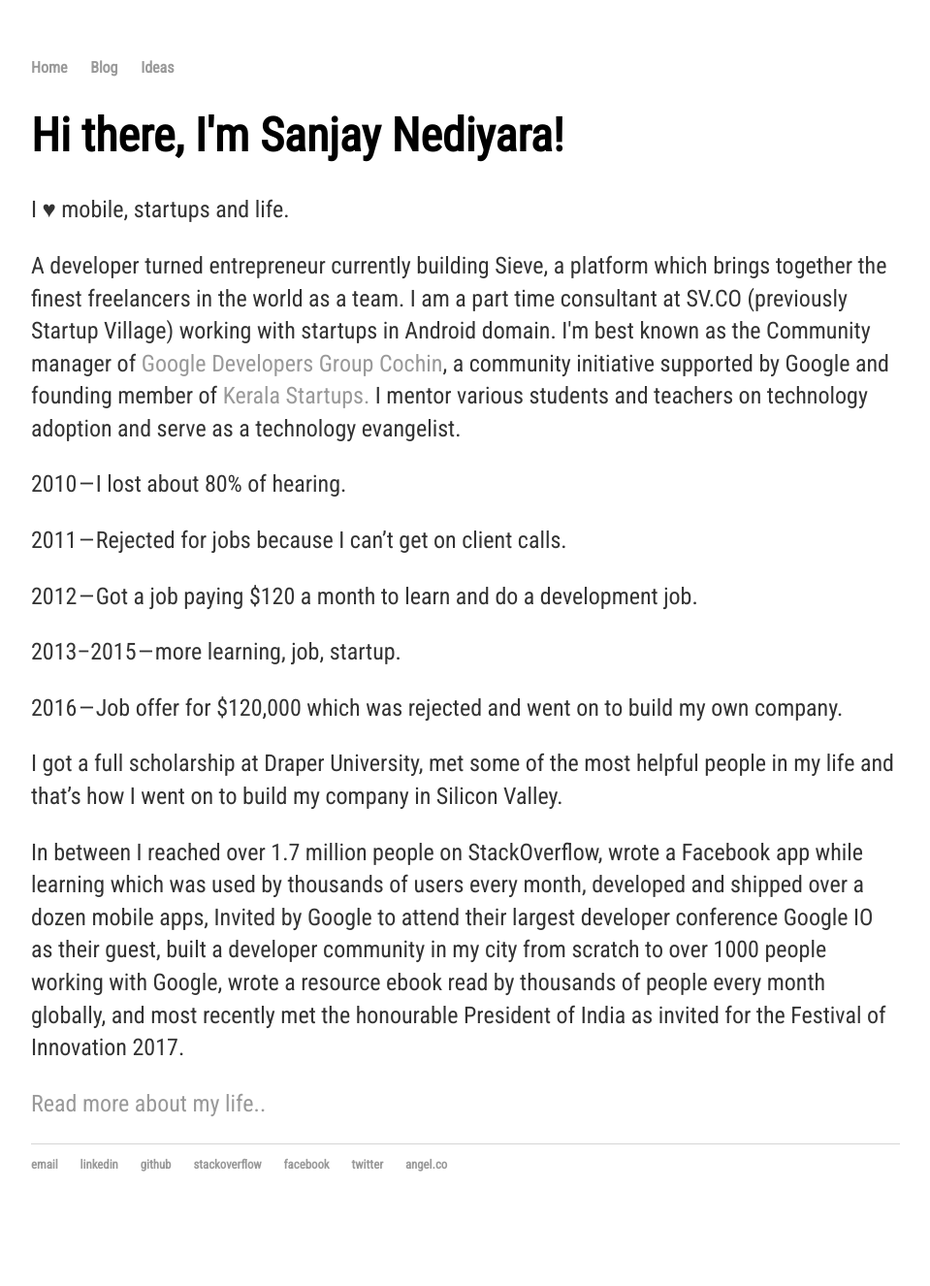
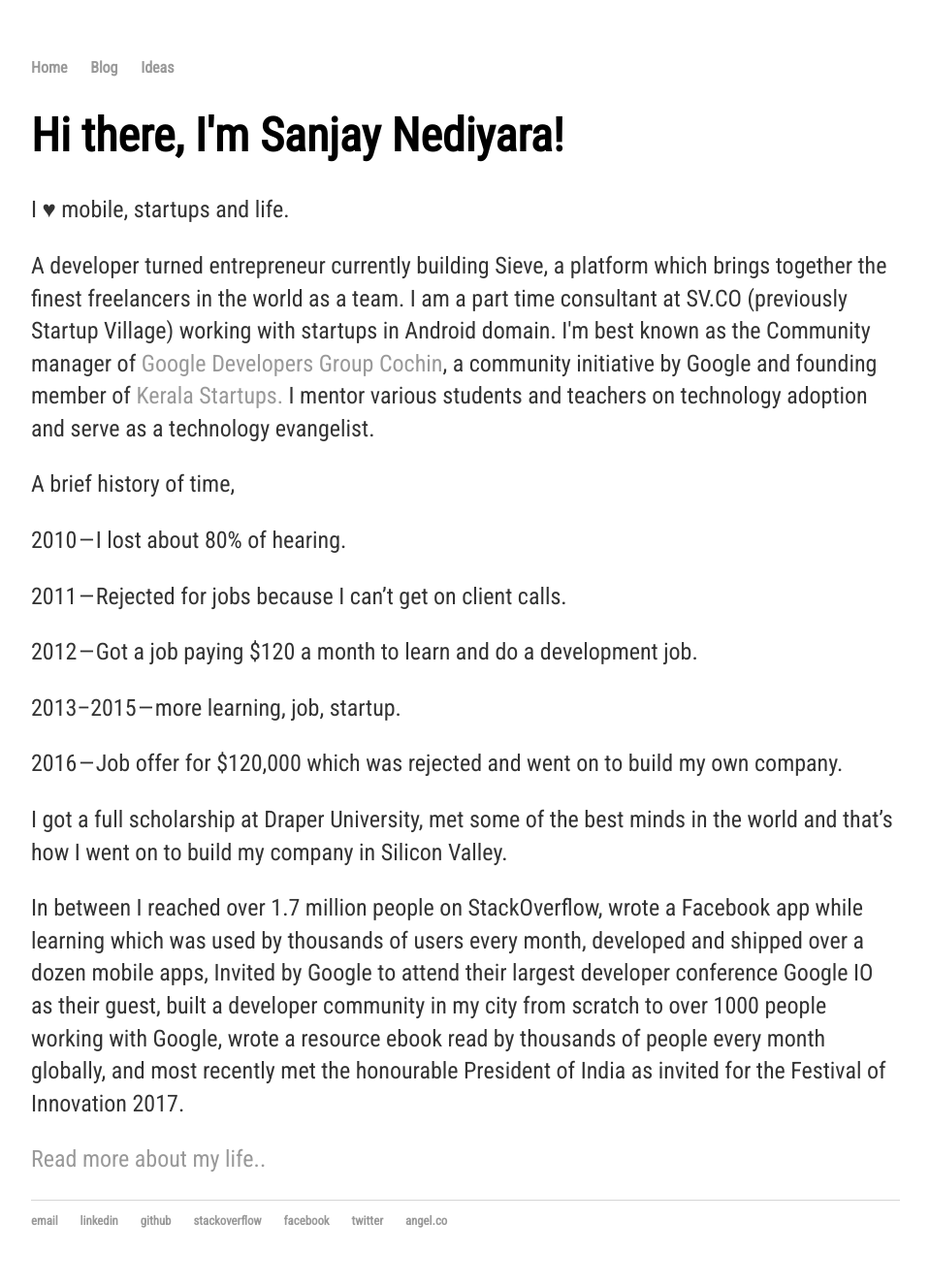
Before and after one commit to COD3BOY/cod3boy.github.io, a Jekyll site: the page built from index.html, in a window 1280 px wide. Shown: the whole page at 97% size, without its empty margins (160-1119 px from the left). Built offline with Jekyll 4.4.1, drawn with Linux system fonts in a browser that asks for light colours; the list of posts is cut into pages by our own code; before the commit the page ends 1268 px from its top, so only the background shows below that.

Commit message:
Update index.html

```diff
--- a/index.html
+++ b/index.html
@@ -9,14 +9,16 @@ title: Sanjay Nediyara, Developer
 <div class="blurb">
         		<h1>Hi there, I'm Sanjay Nediyara!</h1>
         		<p>I ♥ mobile, startups and life.</p>
-			<p>A developer turned entrepreneur currently building Sieve, a platform which brings together the finest freelancers in the world as a team. I am a part time consultant at SV.CO (previously Startup Village) working with startups in Android domain. I'm best known as the Community manager of <a href="https://developers.google.com/groups/chapter/106046004645175854179/">Google Developers Group Cochin</a>, a community initiative supported by Google and founding member of <a href="http://keralastartups.org/team.php">Kerala Startups.</a> I mentor various students and teachers on technology adoption and serve as a technology evangelist.</p>
+			<p>A developer turned entrepreneur currently building Sieve, a platform which brings together the finest freelancers in the world as a team. I am a part time consultant at SV.CO (previously Startup Village) working with startups in Android domain. I'm best known as the Community manager of <a href="https://developers.google.com/groups/chapter/106046004645175854179/">Google Developers Group Cochin</a>, a community initiative by Google and founding member of <a href="http://keralastartups.org/team.php">Kerala Startups.</a> I mentor various students and teachers on technology adoption and serve as a technology evangelist.</p>
+
+			<p>A brief history of time,</p>
 
 			<p>2010 — I lost about 80% of hearing.</p>
 			<p>2011 — Rejected for jobs because I can’t get on client calls.</p>
 			<p>2012 — Got a job paying $120 a month to learn and do a development job.</p>
 			<p>2013–2015 — more learning, job, startup.</p>
 			<p>2016 — Job offer for $120,000 which was rejected and went on to build my own company.</p>
-			<p>I got a full scholarship at Draper University, met some of the most helpful people in my life and that’s how I went on to build my company in Silicon Valley.</p>
+			<p>I got a full scholarship at Draper University, met some of the best minds in the world and that’s how I went on to build my company in Silicon Valley.</p>
 			<p>In between I reached over 1.7 million people on StackOverflow, wrote a Facebook app while learning which was used by thousands of users every month, developed and shipped over a dozen mobile apps, Invited by Google to attend their largest developer conference Google IO as their guest, built a developer community in my city from scratch to over 1000 people working with Google, wrote a resource ebook read by thousands of people every month globally, and most recently met the honourable President of India as invited for the Festival of Innovation 2017.</p>
 
 
```
